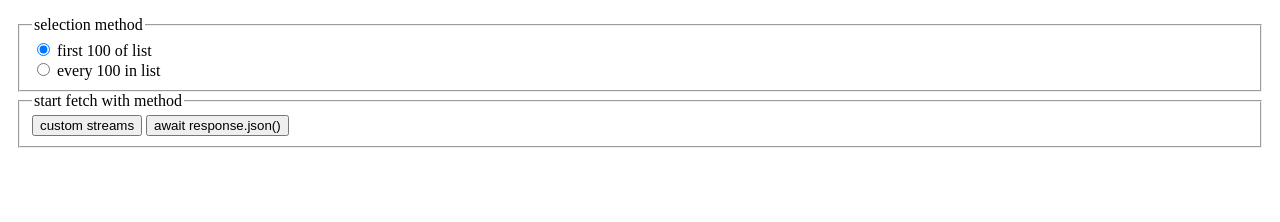
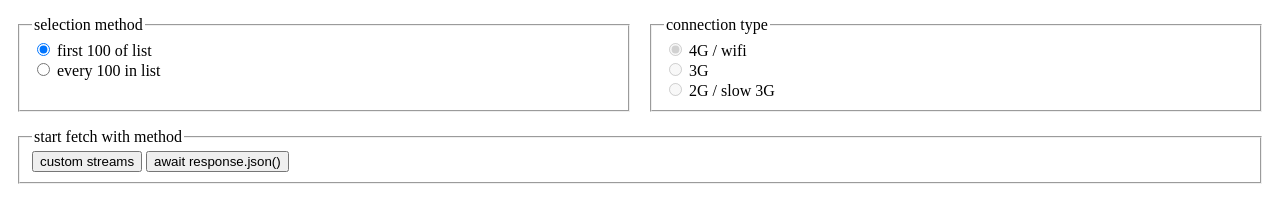
Before and after one commit to Sheraff/partial-json-stream, a plain HTML site: page index.html in a window 1280 px wide. Drawn offline with Linux system fonts and the light colour scheme.

Commit message:
add connection effectiveType to form

```diff
--- a/index.html
+++ b/index.html
@@ -13,9 +13,24 @@
 		</div>
 	</fieldset>
 	<fieldset>
+		<legend>connection type</legend>
+		<div>
+			<input type="radio" name="connection" value="4g" id="4g" disabled>
+			<label for="4g">4G / wifi</label>
+		</div>
+		<div>
+			<input type="radio" name="connection" value="3g" id="3g" disabled>
+			<label for="3g">3G</label>
+		</div>
+		<div>
+			<input type="radio" name="connection" value="2g" id="2g" disabled>
+			<label for="2g">2G / slow 3G</label>
+		</div>
+	</fieldset>
+	<fieldset id="buttons">
 		<legend>start fetch with method</legend>
-		<button id="stream">custom streams</button>
-		<button id="json">await response.json()</button>
+		<button type="submit" id="stream">custom streams</button>
+		<button type="submit" id="json">await response.json()</button>
 	</fieldset>
 </form>
 <div id="outputs">
--- a/js/script.js
+++ b/js/script.js
@@ -110,5 +110,15 @@ function clearDomResults() {
 }
 
 function getSelectionMethod() {
-	return new FormData(document.forms[0]).get('selection')
+	return document.forms[0].elements.selection.value
 }
+
+{
+	navigator.connection.addEventListener('change', () => {
+		const connection = navigator.connection.effectiveType
+		document.forms[0].elements.connection.value = connection
+	})
+	setTimeout(() => {
+		document.forms[0].elements.connection.value = navigator.connection.effectiveType
+	}, 500)
+}
--- a/style.css
+++ b/style.css
@@ -12,6 +12,16 @@ form {
 	top: 0;
 	box-shadow: 0 0.5em 0.5em white;
 	margin-bottom: 1em;
+	display: grid;
+	grid-template-areas:
+		"selection connection"
+		"buttons buttons";
+	grid-template-columns: 1fr 1fr;
+	gap: 1em;
+}
+
+#buttons {
+	grid-area: buttons;
 }
 
 #outputs {
```
